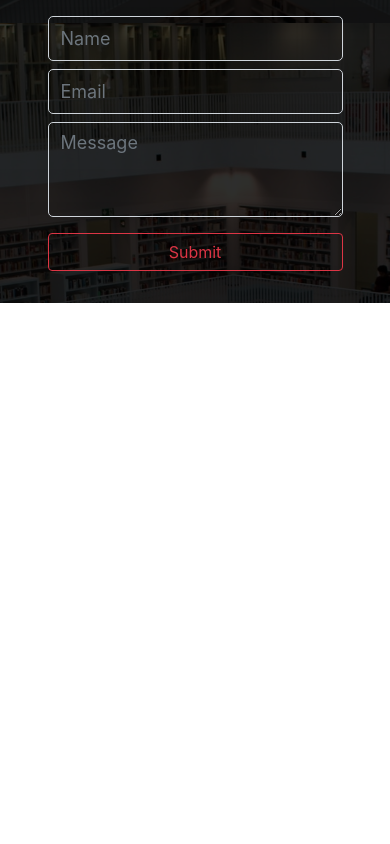
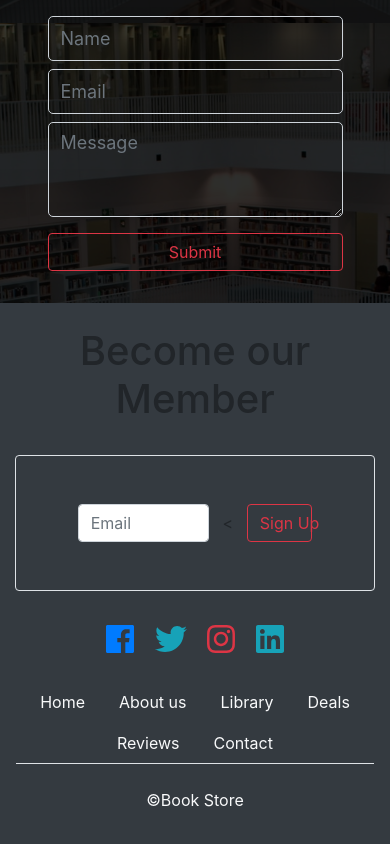
Before and after one commit to PaoloAlbanese/Book-Store, a plain HTML site: page index.html in a window 390 px wide. Shown: the part 8967-9811 px from the top of the page. Before the commit the page ends 9270 px from the top, so only its background shows below. Drawn offline with Linux system fonts and the light colour scheme; a web font is replaced by a local one.

Commit message:
add footer

```diff
--- a/index.html
+++ b/index.html
@@ -400,6 +400,56 @@ Lorem ipsum dolor sit amet, consectetur adipiscing elit, sed do eiusmod tempor i
 </section>
 <!--end of contact-->
 
+<!--footer-->
+
+<footer class="bg-dark">
+    <div class="container">
+        <div class="row pb-3">
+            <div class="col-12 p-4 text-center text-center">
+                <h1 >Become our Member</h1>
+            </div>
+            <div class="col-sm-10 col-12 m-auto">
+                <form class="form-inline border rounded mb-3 p-5">
+                    <input type="email" placeholder="Email" class="form-control w-50  m-auto" />
+                    <<a href="#" class="btn btn-outline-danger w-25 m-auto">Sign Up</a>
+                </form>
+
+            </div>
+        </div>
+        <div class="row">
+            <div class="col text-center">
+                <div class="mb-2">
+                    <a href="#"><i class="fab fa-facebook fa-2x text-primary mx-sm-4 mx-2"></i></a>
+                    <a href="#"><i class="fab fa-twitter fa-2x text-info mx-sm-4 mx-2"></i></a>
+                    <a href="#"><i class="fab fa-instagram fa-2x text-danger mx-sm-4 mx-2"></i></a>
+                    <a href="#"><i class="fab fa-linkedin fa-2x text-info mx-sm-4 mx-2"></i></a>
+                </div>
+            </div>
+        </div>
+    </div>
+    <div class="container-fluid p-3">
+        <div class="row">
+            <div class="col mb-4">
+                <ul class="nav justify-content-center nav-tabs">
+                    <li class="nav-item"><a href="#" class="nav-link text-light">Home</a></li>
+                    <li class="nav-item"><a href="#" class="nav-link text-light">About us</a></li>
+                    <li class="nav-item"><a href="#" class="nav-link text-light">Library</a></li>
+                    <li class="nav-item"><a href="#" class="nav-link text-light">Deals</a></li>
+                    <li class="nav-item"><a href="#" class="nav-link text-light">Reviews</a></li>
+                    <li class="nav-item"><a href="#" class="nav-link text-light">Contact</a></li>
+                </ul>
+            </div>
+        </div>
+        <div class="row">
+            <div class="col text-light text-center">
+                <p>&copy;Book Store</p>
+            </div>
+        </div>
+    </div>
+</footer>
+
+<!--end of footer-->
+
     <script src="js/jquery-3.3.1.min.js"></script>
     <script src="js/popper.js"></script>
     <script src="js/bootstrap.js"></script>
```
